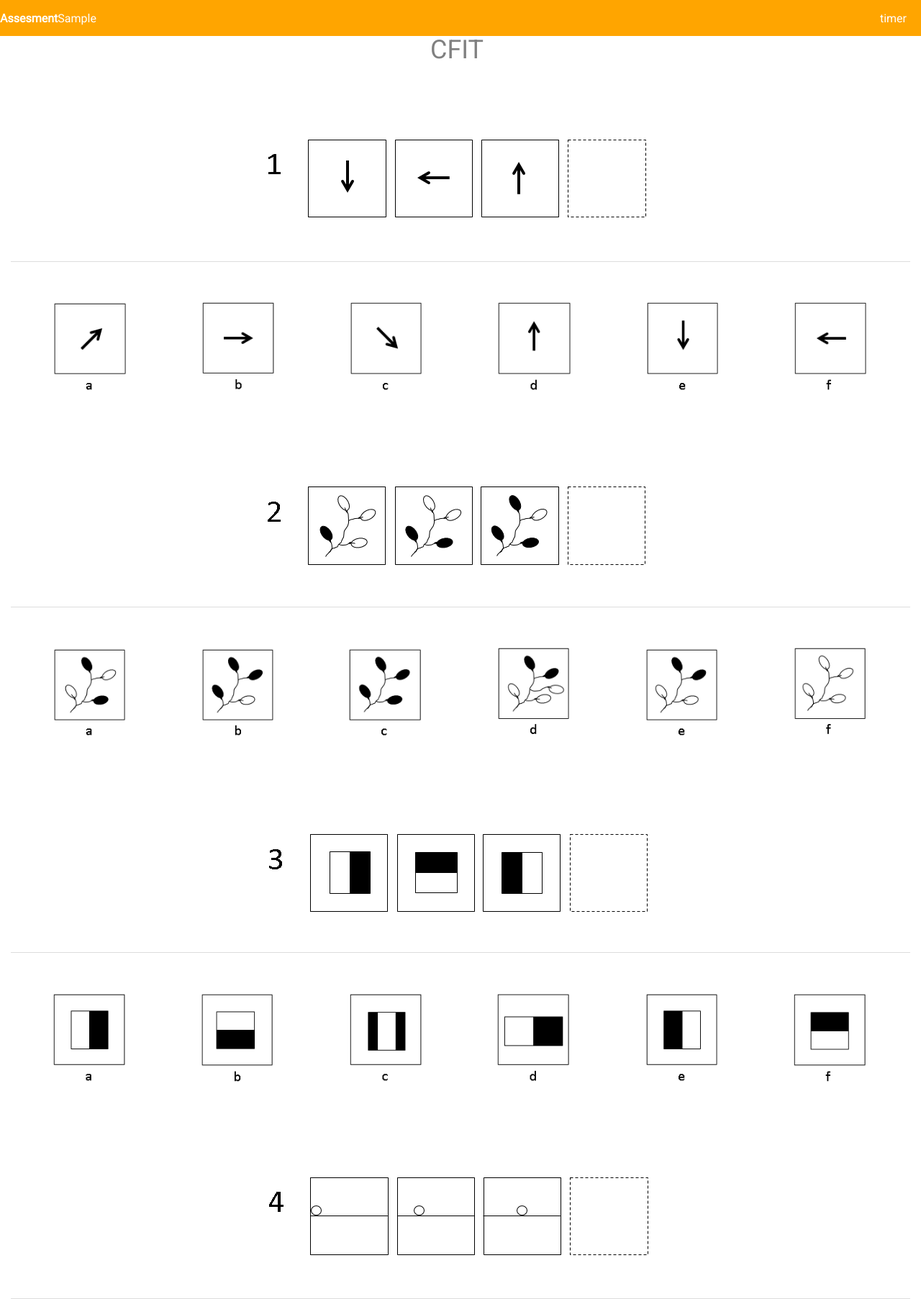
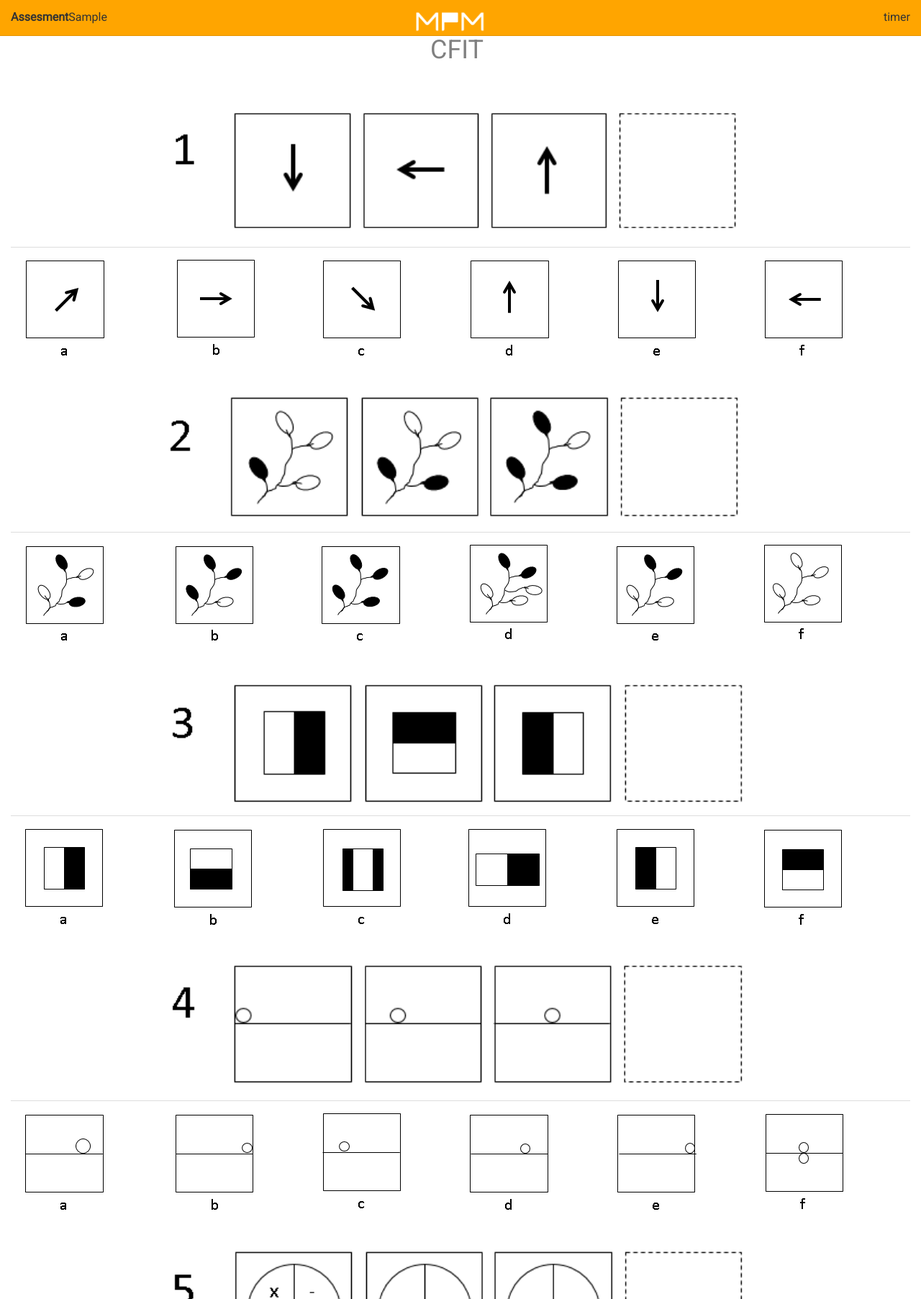
Before and after one commit to hmwn/mpm, a PHP site: page /cift.php in a window 1280 px wide. Shown: the top 1805 px of the page at 72% size. Run offline with PHP 8.4, Linux system fonts and the light colour scheme; some libraries are stand-ins or nearby versions.

Commit message:
header logo tengah

```diff
--- a/inc/header.inc.php
+++ b/inc/header.inc.php
@@ -11,25 +11,61 @@
 	<meta content='width=device-width, initial-scale=1.0, maximum-scale=1.0, user-scalable=0' name='viewport' />
 	<meta name="viewport" content="width=device-width" />
 
+
 	<!-- Bootstrap core CSS -->
 	<link href="assets/css/bootstrap.min.css" rel="stylesheet" />
 
 	<!--  Light Bootstrap Table core CSS    -->
-<link href="assets/css/light-bootstrap-dashboard.css" rel="stylesheet"/>
+	<link href="assets/css/light-bootstrap-dashboard.css" rel="stylesheet"/>
 
 	<!--     Fonts and icons     -->
 	<link href="http://maxcdn.bootstrapcdn.com/font-awesome/4.2.0/css/font-awesome.min.css" rel="stylesheet">
 	<link href='http://fonts.googleapis.com/css?family=Roboto' rel='stylesheet' type='text/css'>
 	<link href="assets/css/pe-icon-7-stroke.css" rel="stylesheet" />
-	<link href="inc/font.css" rel="stylesheet" />
-	<link href="assets/css/brand.css" rel="stylesheet" />
+
+	<style type="text/css">
+		.navbar {
+			background-color: orange;
+		}
+		.navbar-right	{
+			margin-right: 0px;
+		}
+		.navbar-left, .navbar-right {
+			margin-top: 5px;
+		}
+		.navbar-brand {
+		  transform: translateX(-50%);
+		  left: 50%;
+		  position: absolute;
+		}
+
+
+		/* DEMO example styles for logo image */
+		.navbar-brand {
+		  padding: 0px !important;
+		}
+		.navbar-brand>img {
+		  height: 100%;
+		  width: auto;
+		  padding: 4px 0px;
+		}
+	</style>
 </head>
 <body>
 
-		 <div id="navbar" class="navbar navbar-fixed-top" style="background-color:orange; padding-top:15px; width: 100%;">
-					<a href="#" class="simple-text" style="color:white; margin-top: 80px;">
-						<strong>Assesment</strong>Sample
-						<!--<img src="assets/img/MPM_Logo Group_White.png" class="img-responsive" alt="logo">-->
-						<div class="timer" style="float:right;  margin-right: 20px;">timer</div>
-					</a>
-				</div>
+<!-- <div class="wrapper"> -->
+<nav class="navbar navbar-default navbar-fixed-top">
+  <div class="container-fluid">
+    <!-- Brand and toggle get grouped for better mobile display -->
+    <div class="navbar-header">
+      <a class="navbar-brand" href="#"><img src="assets/img/MPM_Logo Group_White.png"></a>
+    </div>
+
+    <div class="navbar-left">
+    	<h5><strong>Assesment</strong>Sample</h5>
+    </div>
+    <div class="navbar-right">
+    	<h5>timer</h5>
+    </div>
+  </div><!-- /.container-fluid -->
+</nav>
```
